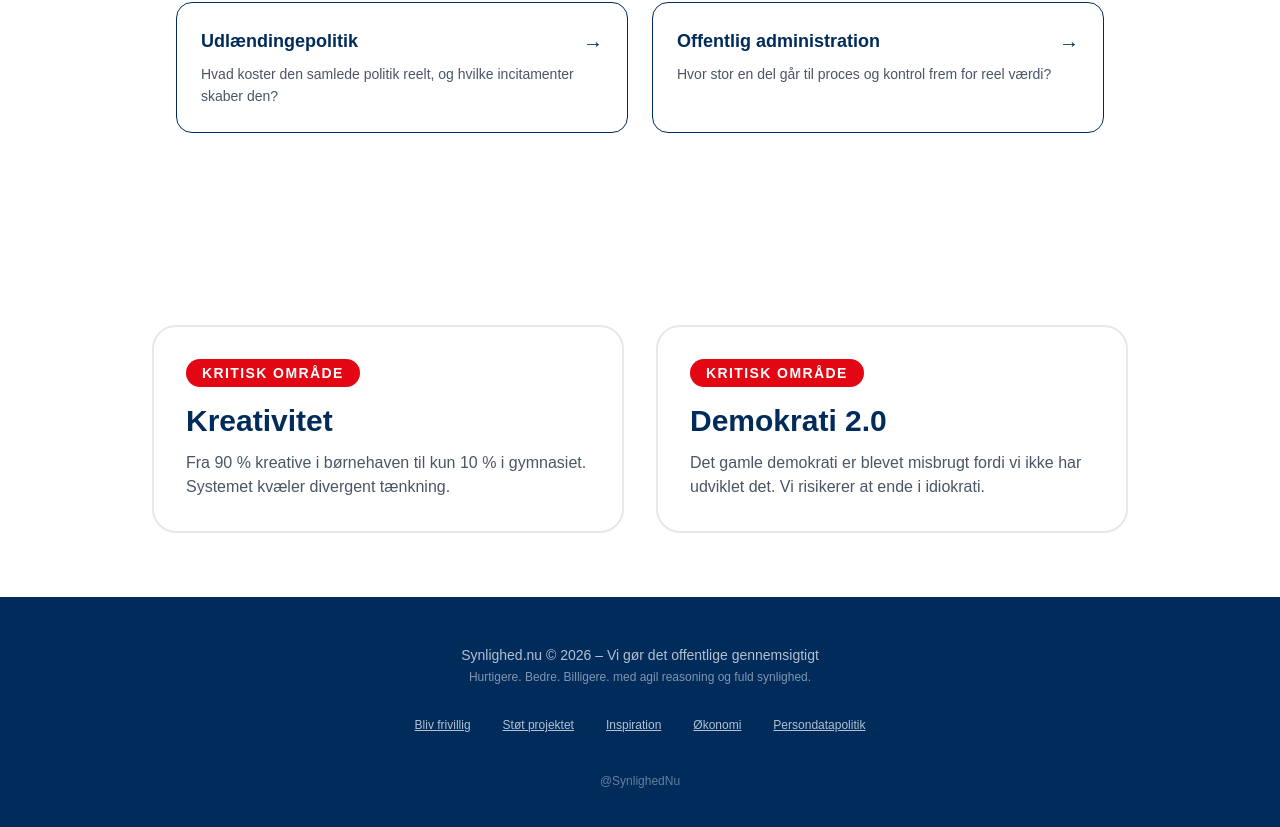
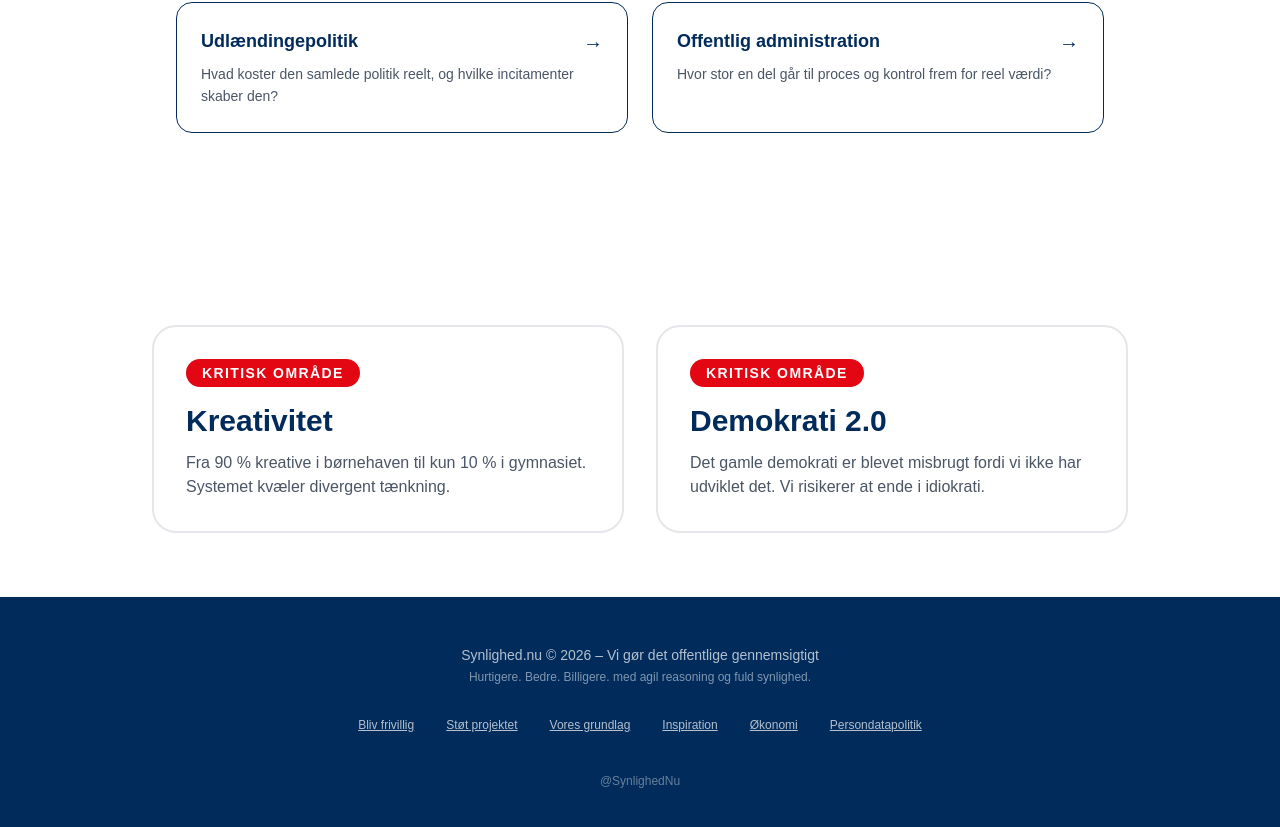
Before and after one commit to synlighed-nu/synlighed-nu-clean, a Next.js app: page / in a window 1280 px wide. Shown: the part 3521-4348 px from the top of the page. Built offline with nearby package versions, Linux system fonts and the light colour scheme.

Commit message:
Update _Footer.tsx

```diff
--- a/app/components/common/_Footer.tsx
+++ b/app/components/common/_Footer.tsx
@@ -22,6 +22,12 @@ export default function Footer() {
           <Link href="https://opencollective.com/synlighed-nu" target="_blank" className="hover:text-white transition-colors underline">
             Støt projektet
           </Link>
+
+          {/* Vores grundlag – fremhævet fordi det er kerne-dokumentet */}
+          <Link href="/vores-grundlag" className="hover:text-white transition-colors underline font-medium">
+            Vores grundlag
+          </Link>
+
           <Link href="/inspiration" className="hover:text-white transition-colors underline">
             Inspiration
           </Link>
```
